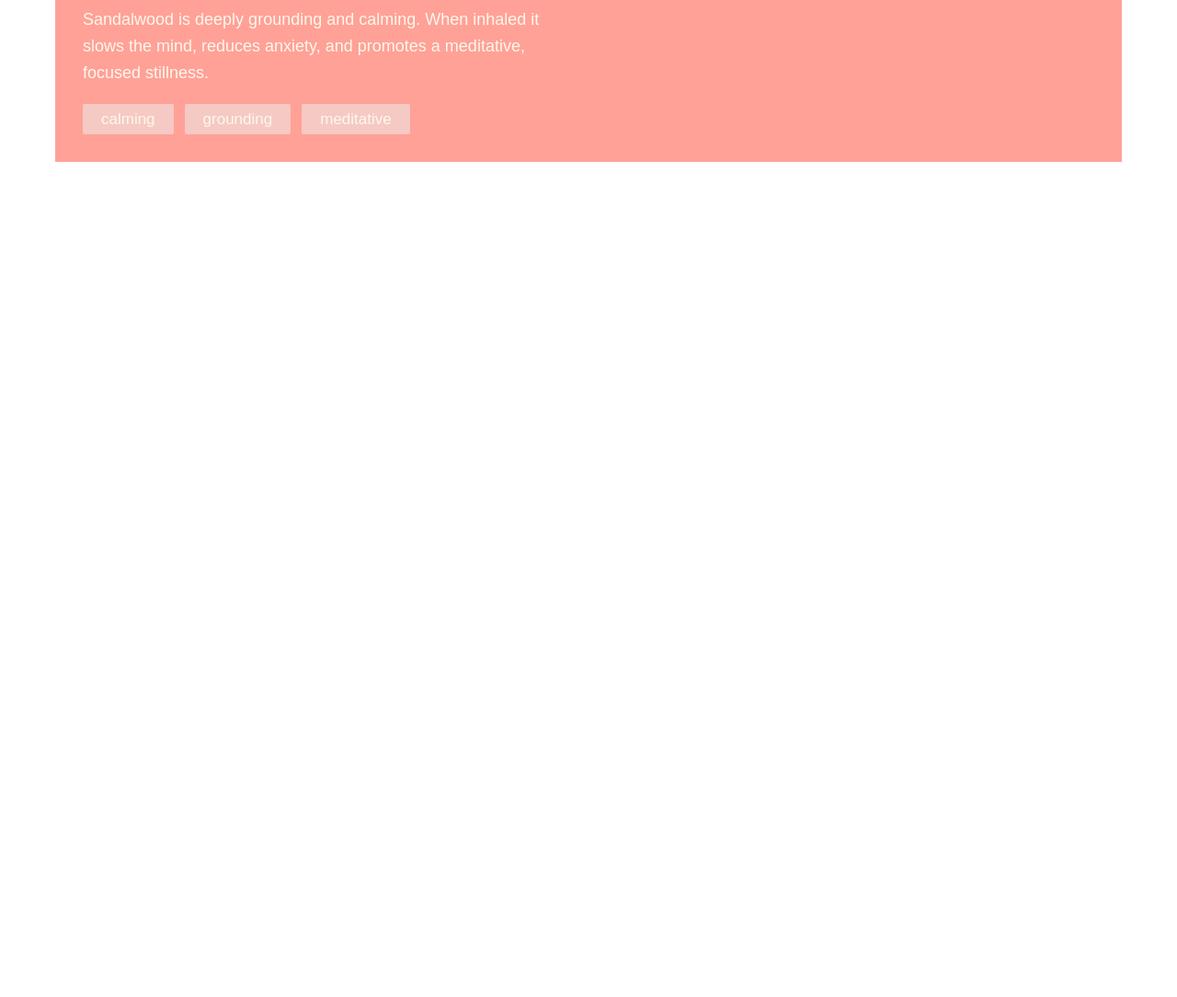
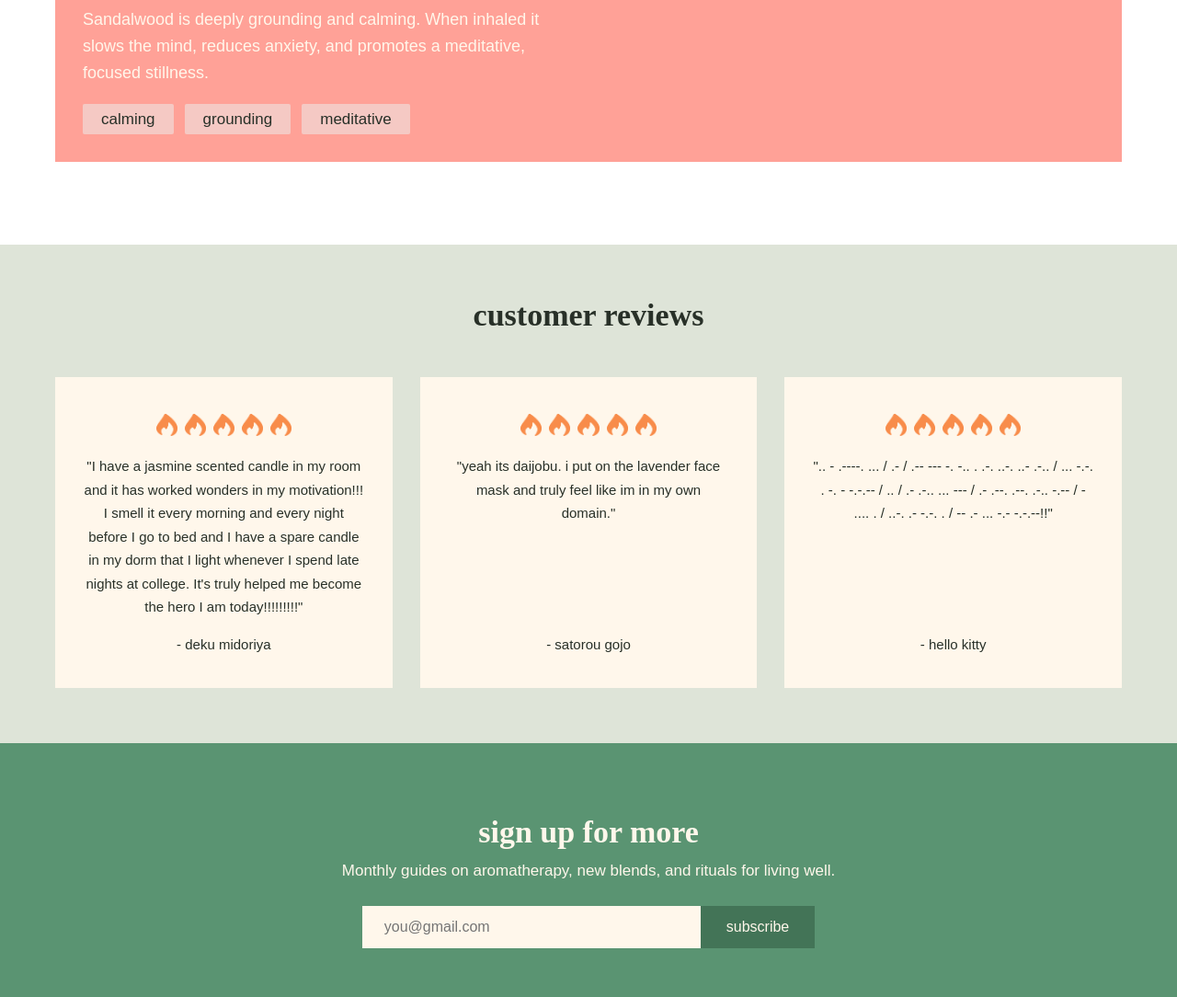
Before and after one commit to jasonzheng13/scentquility, a plain HTML site: page index.html in a window 1280 px wide. Shown: the part 3040-4124 px from the top of the page at 92% size. Before the commit the page ends 3306 px from the top, so only its background shows below. Drawn offline with Linux system fonts and the light colour scheme; a web font is replaced by a local one.

Commit message:
feat: add reviews, scent finder, and signup sections to homepage

```diff
--- a/index.html
+++ b/index.html
@@ -143,6 +143,55 @@
     </div>
 </div>
 
+<div class="reviews-section">
+    <h3 class="reviews-title">customer reviews</h3>
+    <div class="reviews-grid">
+        <div class="review-card">
+            <div class="review-flames">
+                <img src="images/fire.png" alt="flame" class="flame-icon">
+                <img src="images/fire.png" alt="flame" class="flame-icon">
+                <img src="images/fire.png" alt="flame" class="flame-icon">
+                <img src="images/fire.png" alt="flame" class="flame-icon">
+                <img src="images/fire.png" alt="flame" class="flame-icon">
+            </div>
+            <p class="review-text">"I have a jasmine scented candle in my room and it has worked wonders in my motivation!!! I smell it every morning and every night before I go to bed and I have a spare candle in my dorm that I light whenever I spend late nights at college. It's truly helped me become the hero I am today!!!!!!!!!"</p>
+            <p class="review-author">- deku midoriya</p>
+        </div>
+        <div class="review-card">
+            <div class="review-flames">
+                <img src="images/fire.png" alt="flame" class="flame-icon">
+                <img src="images/fire.png" alt="flame" class="flame-icon">
+                <img src="images/fire.png" alt="flame" class="flame-icon">
+                <img src="images/fire.png" alt="flame" class="flame-icon">
+                <img src="images/fire.png" alt="flame" class="flame-icon">
+            </div>
+            <p class="review-text">"yeah its daijobu. i put on the lavender face mask and truly feel like im in my own domain."</p>
+            <p class="review-author">- satorou gojo</p>
+        </div>
+        <div class="review-card">
+            <div class="review-flames">
+                <img src="images/fire.png" alt="flame" class="flame-icon">
+                <img src="images/fire.png" alt="flame" class="flame-icon">
+                <img src="images/fire.png" alt="flame" class="flame-icon">
+                <img src="images/fire.png" alt="flame" class="flame-icon">
+                <img src="images/fire.png" alt="flame" class="flame-icon">
+            </div>
+            <p class="review-text">".. - .----. ... / .- / .-- --- -. -.. . .-. ..-. ..- .-.. / ... -.-. . -. - -.-.-- / .. / .- .-.. ... --- / .- .--. .--. .-.. -.-- / - .... . / ..-. .- -.-. . / -- .- ... -.- -.-.--!!"</p>
+            <p class="review-author">- hello kitty</p>
+        </div>
+    </div>
+</div>
+
+<div class="signup-section">
+    <h3 class="signup-title">sign up for more</h3>
+    <p class="signup-sub">Monthly guides on aromatherapy, new blends, and rituals for living well.</p>
+    <div class="signup-form">
+        <input type="email" class="signup-input" placeholder="you@gmail.com">
+        <button class="signup-btn">subscribe</button>
+    </div>
+    <p class="signup-brand">scentquility</p>
+</div>
+
 </div>
 
 </body>
--- a/style.css
+++ b/style.css
@@ -263,7 +263,7 @@ a {
 
 .aroma-subtitle {
     font-family: "Beiruti", sans-serif;
-    color: #52795A;
+    color: #E8C84A;
     font-size: 18px;
     margin-bottom: 24px;
 }
@@ -382,8 +382,117 @@ a {
 
 .tag {
     font-family: "Beiruti", sans-serif;
-    color: #FFF7EB;
+    color: #283028;
     font-size: 17px;
     padding: 8px 20px;
     border-radius: 2px;
 }
+
+.reviews-section {
+    background-color: #DEE4D8;
+    padding: 60px 60px;
+    clear: both;
+}
+
+.reviews-title {
+    font-family: "Averia Serif Libre", serif;
+    font-size: 34px;
+    color: #283028;
+    text-align: center;
+    margin-bottom: 50px;
+}
+
+.reviews-grid {
+    display: flex;
+    gap: 30px;
+    justify-content: center;
+}
+
+.review-card {
+    background-color: #FFF7EB;
+    width: 33%;
+    padding: 40px 30px;
+    display: flex;
+    flex-direction: column;
+    align-items: center;
+    gap: 20px;
+}
+
+.review-flames {
+    display: flex;
+    gap: 8px;
+}
+
+.flame-icon {
+    height: 24px;
+    width: auto;
+}
+
+.review-text {
+    font-family: "Beiruti", sans-serif;
+    color: #283028;
+    font-size: 15px;
+    line-height: 1.7;
+    text-align: center;
+}
+
+.review-author {
+    font-family: "Beiruti", sans-serif;
+    color: #283028;
+    font-size: 15px;
+    margin-top: auto;
+}
+
+.signup-section {
+    background-color: #5A9472;
+    padding: 80px 60px;
+    text-align: center;
+    clear: both;
+}
+
+.signup-title {
+    font-family: "Averia Serif Libre", serif;
+    color: #FFF7EB;
+    font-size: 34px;
+    margin-bottom: 16px;
+}
+
+.signup-sub {
+    font-family: "Beiruti", sans-serif;
+    color: #FFF7EB;
+    font-size: 17px;
+    margin-bottom: 30px;
+}
+
+.signup-form {
+    display: flex;
+    justify-content: center;
+    margin-bottom: 60px;
+}
+
+.signup-input {
+    background-color: #FFF7EB;
+    border: none;
+    padding: 14px 24px;
+    font-family: "Beiruti", sans-serif;
+    font-size: 16px;
+    color: #283028;
+    width: 320px;
+    outline: none;
+}
+
+.signup-btn {
+    background-color: #437457;
+    border: none;
+    padding: 14px 28px;
+    font-family: "Beiruti", sans-serif;
+    font-size: 16px;
+    color: #FFF7EB;
+    cursor: pointer;
+}
+
+.signup-brand {
+    font-family: "Averia Serif Libre", serif;
+    color: #FFF7EB;
+    font-size: 20px;
+}
```
Also changed, not shown: images/fire.png (added).
